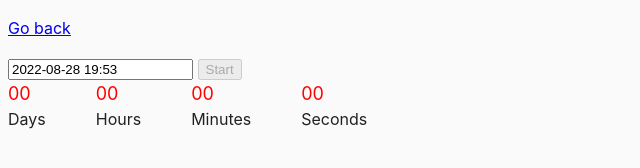
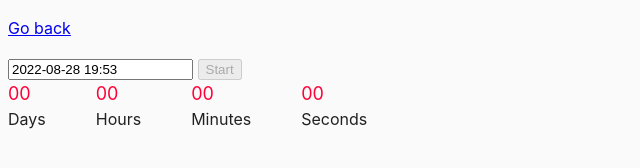
Before and after one commit to adrilix/goit-js-hw-09, a website built with Parcel: page src/02-timer.html in a window 1280 px wide. Shown: the full height of the page, 0-640 px from the left. Built offline with nearby package versions, Linux system fonts and the light colour scheme.

Commit message:
3/3 change color

```diff
--- a/src/css/common.css
+++ b/src/css/common.css
@@ -22,7 +22,7 @@ img {
 
 }
 .field :not(:last-child) {
-  color: #ff0000;
+  color: #ff0037;
 }
 .field{
   display: flex;
```
